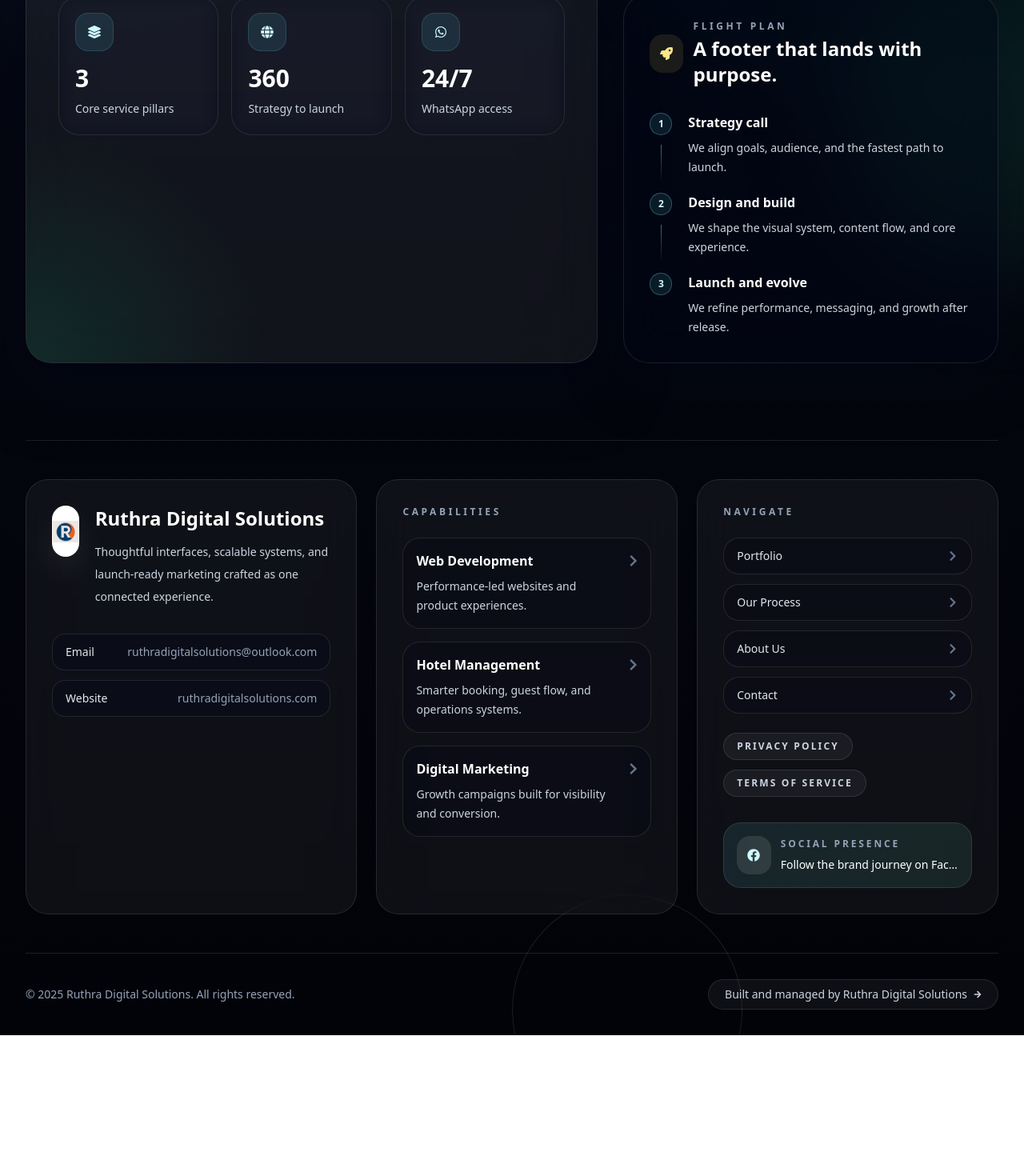
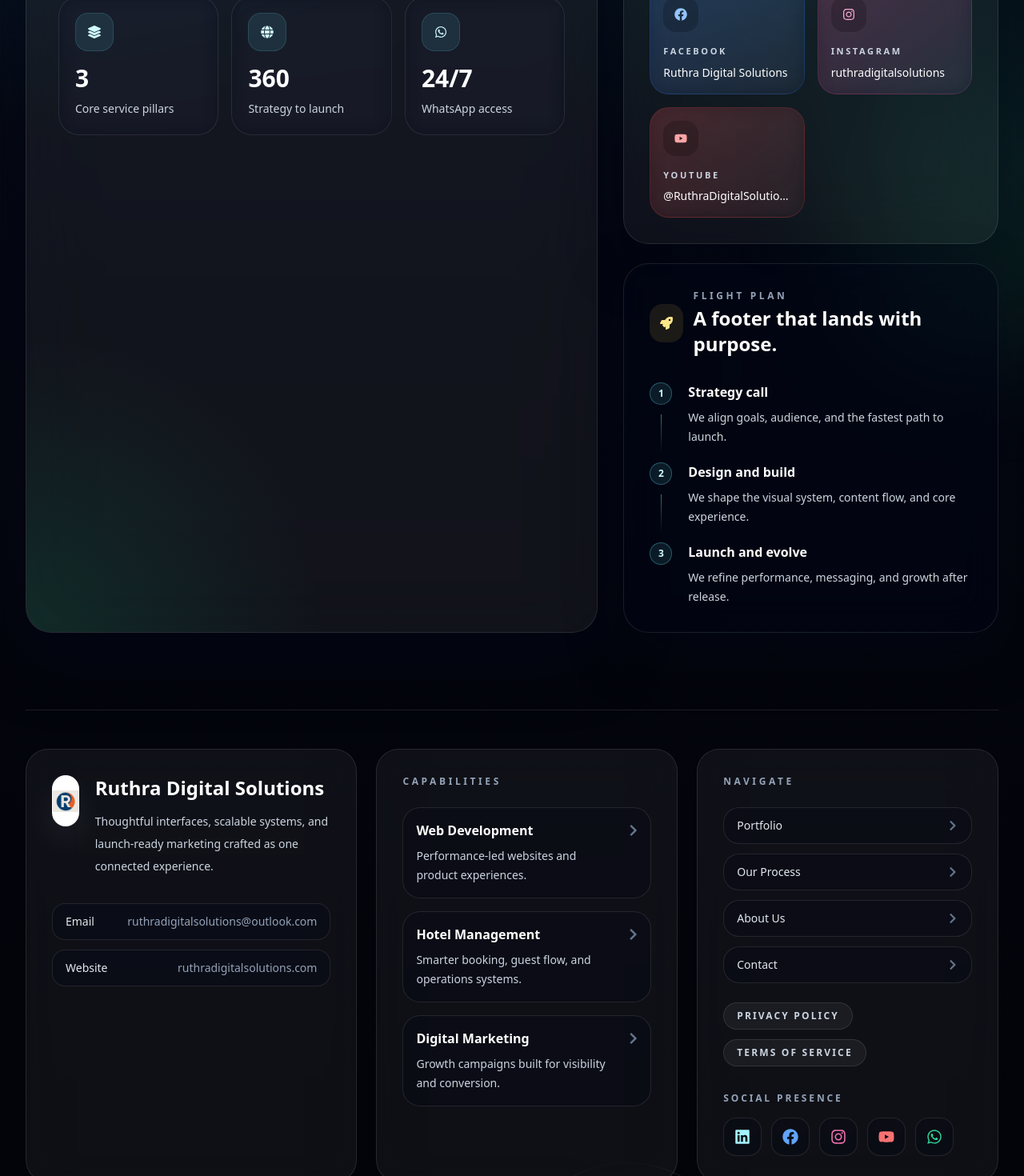
Before and after one commit to Ruthrapathi-murugan/Ruthradigitalsolutions, a React (Vite) app: page /service/digital-marketing in a window 1280 px wide. Shown: the part 7000-8470 px from the top of the page at 80% size. Before the commit the page ends 8294 px from the top, so only its background shows below. Built offline with nearby package versions, Linux system fonts and the light colour scheme.

Commit message:
feat: implement contact form component and add footer component

```diff
--- a/src/components/Contact.jsx
+++ b/src/components/Contact.jsx
@@ -1,6 +1,6 @@
 import React, { useState } from 'react'
 import { motion, AnimatePresence } from 'framer-motion'
-import { FaPhone, FaEnvelope, FaWhatsapp, FaLinkedin, FaCheckCircle, FaTimes, FaPaperPlane, FaClock } from 'react-icons/fa'
+import { FaPhone, FaEnvelope, FaWhatsapp, FaLinkedin, FaCheckCircle, FaTimes, FaPaperPlane, FaClock, FaMapMarkerAlt, FaLocationArrow } from 'react-icons/fa'
 
 const contactMethods = [
   {
@@ -318,27 +318,29 @@ const Contact = () => {
               </div>
             </motion.div>
 
-            <motion.div
+            <motion.a
+              href="https://maps.app.goo.gl/VDZM63p3LUu1MyEVA"
+              target="_blank"
+              rel="noopener noreferrer"
               initial={{ opacity: 0, y: 30 }}
               whileInView={{ opacity: 1, y: 0 }}
               viewport={{ once: true }}
-              className="bg-indigo-50/50 rounded-[40px] p-8 border border-indigo-100 flex items-center justify-between group"
+              className="bg-slate-50/80 rounded-[40px] p-8 border border-slate-200 flex items-center justify-between group hover:bg-slate-100 transition-colors"
             >
-              <div className="max-w-[70%]">
-                <h4 className="font-black text-gray-900 tracking-tight mb-1">Portfolio Verified</h4>
-                <p className="text-sm font-medium text-gray-500 italic leading-snug">
-                  Integrated with Ruthrapathi's central digital hub.
+              <div className="max-w-[75%]">
+                <h4 className="font-black text-gray-900 tracking-tight mb-2 flex items-center gap-2">
+                  <FaMapMarkerAlt className="text-blue-600" /> Office Location
+                </h4>
+                <p className="text-sm font-bold text-gray-600 leading-relaxed">
+                  139, Esi hospital backside, Laxmipuram, Palani, Tamil Nadu 624601
                 </p>
               </div>
-              <a
-                href="https://ruthrapathi-info.netlify.app/"
-                target="_blank"
-                rel="noopener noreferrer"
-                className="w-14 h-14 bg-white rounded-2xl flex items-center justify-center shadow-lg group-hover:shadow-indigo-500/20 group-hover:-translate-y-1 transition-all duration-300"
-              >
-                <div className="w-8 h-8 bg-indigo-600 rounded-lg flex items-center justify-center text-white font-black text-xs">RDS</div>
-              </a>
-            </motion.div>
+              <div className="w-14 h-14 bg-white rounded-2xl flex items-center justify-center shadow-lg group-hover:shadow-blue-500/20 group-hover:-translate-y-1 transition-all duration-300 flex-shrink-0">
+                <div className="w-8 h-8 bg-blue-600 rounded-lg flex items-center justify-center text-white">
+                  <FaLocationArrow className="text-xs" />
+                </div>
+              </div>
+            </motion.a>
           </div>
         </div>
       </div>
--- a/src/components/Footer.jsx
+++ b/src/components/Footer.jsx
@@ -6,11 +6,13 @@ import {
   FaEnvelope,
   FaFacebook,
   FaGlobe,
+  FaInstagram,
   FaLayerGroup,
   FaLinkedin,
   FaPhone,
   FaRocket,
   FaWhatsapp,
+  FaYoutube,
 } from 'react-icons/fa'
 import { motion } from 'framer-motion'
 
@@ -81,6 +83,33 @@ const socialLinks = [
     accent: 'from-cyan-300/20 to-blue-500/5',
     border: 'border-cyan-300/20',
     iconColor: 'text-cyan-200',
+  },
+  {
+    label: 'Facebook',
+    value: 'Ruthra Digital Solutions',
+    href: 'https://www.facebook.com/profile.php?id=61588209851570',
+    icon: FaFacebook,
+    accent: 'from-blue-500/20 to-blue-600/5',
+    border: 'border-blue-500/20',
+    iconColor: 'text-blue-300',
+  },
+  {
+    label: 'Instagram',
+    value: 'ruthradigitalsolutions',
+    href: 'https://www.instagram.com/ruthradigitalsolutions/',
+    icon: FaInstagram,
+    accent: 'from-pink-500/20 to-purple-500/5',
+    border: 'border-pink-500/20',
+    iconColor: 'text-pink-300',
+  },
+  {
+    label: 'YouTube',
+    value: '@RuthraDigitalSolutions',
+    href: 'https://www.youtube.com/@RuthraDigitalSolutions',
+    icon: FaYoutube,
+    accent: 'from-red-500/20 to-red-600/5',
+    border: 'border-red-500/20',
+    iconColor: 'text-red-300',
   },
 ]
 
@@ -247,7 +276,7 @@ const Footer = () => {
               <p className="text-xs font-semibold uppercase tracking-[0.3em] text-slate-400">Always Within Reach</p>
               <h3 className="mt-4 text-2xl font-semibold text-white">Choose the fastest channel and we will take it from there.</h3>
               <p className="mt-3 text-sm leading-7 text-slate-300">
-                Reach us by call, mail, WhatsApp, or LinkedIn. The layout is built for quick action, not buried details.
+                Reach us by call, mail, WhatsApp, or connect on our social channels. The layout is built for quick action, not buried details.
               </p>
 
               <div className="mt-6 grid grid-cols-1 gap-4 sm:grid-cols-2">
@@ -422,19 +451,48 @@ const Footer = () => {
               </Link>
             </div>
 
-            <div className="mt-8 flex items-center gap-3 rounded-[22px] border border-white/10 bg-gradient-to-r from-cyan-300/10 to-emerald-300/10 px-4 py-4">
-              <div className="flex h-12 w-12 items-center justify-center rounded-2xl bg-white/10 text-cyan-100">
-                <FaFacebook />
-              </div>
-              <div className="min-w-0">
-                <p className="text-xs font-semibold uppercase tracking-[0.24em] text-slate-400">Social Presence</p>
+            <div className="mt-8">
+              <p className="text-xs font-semibold uppercase tracking-[0.24em] text-slate-400 mb-4">Social Presence</p>
+              <div className="flex flex-wrap gap-3">
                 <a
-                  href="https://www.facebook.com/share/14GojYU8wad/"
+                  href="https://www.linkedin.com/company/ruthra-digital-solutions/"
                   target="_blank"
                   rel="noopener noreferrer"
-                  className="mt-2 block truncate text-sm font-medium text-white hover:text-cyan-100"
+                  className="flex h-12 w-12 items-center justify-center rounded-2xl border border-white/10 bg-slate-950/25 text-cyan-200 transition-all duration-300 hover:border-cyan-300/30 hover:bg-slate-950/45 hover:-translate-y-1"
                 >
-                  Follow the brand journey on Facebook
+                  <FaLinkedin size={20} />
+                </a>
+                <a
+                  href="https://www.facebook.com/profile.php?id=61588209851570"
+                  target="_blank"
+                  rel="noopener noreferrer"
+                  className="flex h-12 w-12 items-center justify-center rounded-2xl border border-white/10 bg-slate-950/25 text-blue-400 transition-all duration-300 hover:border-blue-400/30 hover:bg-slate-950/45 hover:-translate-y-1"
+                >
+                  <FaFacebook size={20} />
+                </a>
+                <a
+                  href="https://www.instagram.com/ruthradigitalsolutions/"
+                  target="_blank"
+                  rel="noopener noreferrer"
+                  className="flex h-12 w-12 items-center justify-center rounded-2xl border border-white/10 bg-slate-950/25 text-pink-400 transition-all duration-300 hover:border-pink-400/30 hover:bg-slate-950/45 hover:-translate-y-1"
+                >
+                  <FaInstagram size={20} />
+                </a>
+                <a
+                  href="https://www.youtube.com/@RuthraDigitalSolutions"
+                  target="_blank"
+                  rel="noopener noreferrer"
+                  className="flex h-12 w-12 items-center justify-center rounded-2xl border border-white/10 bg-slate-950/25 text-red-400 transition-all duration-300 hover:border-red-400/30 hover:bg-slate-950/45 hover:-translate-y-1"
+                >
+                  <FaYoutube size={20} />
+                </a>
+                <a
+                  href="https://wa.me/+919626380310"
+                  target="_blank"
+                  rel="noopener noreferrer"
+                  className="flex h-12 w-12 items-center justify-center rounded-2xl border border-white/10 bg-slate-950/25 text-emerald-400 transition-all duration-300 hover:border-emerald-400/30 hover:bg-slate-950/45 hover:-translate-y-1"
+                >
+                  <FaWhatsapp size={20} />
                 </a>
               </div>
             </div>
```
